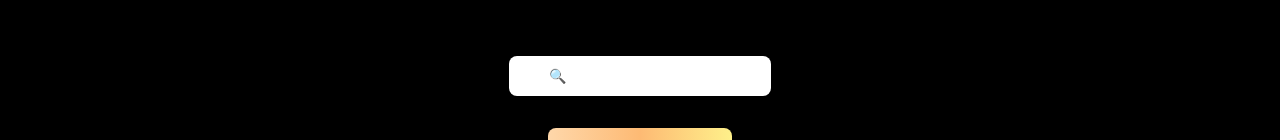
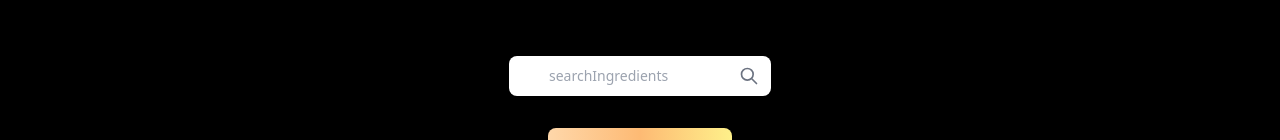
Before and after one commit to kinajin/AIgrandma_front, a React (Vite) app: page /ingredients in a window 1280 px wide. Shown: the part 208-348 px from the top of the page. Built offline with nearby package versions, Linux system fonts and the light colour scheme; no server answers.

Commit message:
feature: change search input position

```diff
--- a/src/components/IngredientSelection.tsx
+++ b/src/components/IngredientSelection.tsx
@@ -1,9 +1,12 @@
-import React, { useState, useEffect } from 'react';
+import React, { useState } from 'react';
 import { useNavigate } from 'react-router-dom';
 import { useTranslation } from 'react-i18next';
 import { categories } from '../constants/ingredients';
 import { sendRecipeRequest } from '../api/geminiApi';
 import '../styles/tailwind.css';
+
+import SearchIcon from '../icons/SearchIcon';
+import ClearIcon from '../icons/ClearIcon';
 
 const IngredientSelection: React.FC = () => {
   const [selectedIngredients, setSelectedIngredients] = useState<string[]>([]);
@@ -17,13 +20,16 @@ const IngredientSelection: React.FC = () => {
       const updatedIngredients = prev.includes(ingredient)
         ? prev.filter((item) => item !== ingredient)
         : [...prev, ingredient];
-      console.log('Updated Ingredients:', updatedIngredients);
       return updatedIngredients;
     });
   };
 
   const handleSearchChange = (event: React.ChangeEvent<HTMLInputElement>) => {
     setSearchTerm(event.target.value);
+  };
+
+  const handleClearSearch = () => {
+    setSearchTerm('');
   };
 
   const filteredCategories = Object.keys(categories).reduce((acc, category) => {
@@ -50,7 +56,7 @@ const IngredientSelection: React.FC = () => {
   };
 
   return (
-    <div className="page-container">
+    <div className="flex flex-col justify-start min-h-screen">
       {/* search-input */}
       <form className="max-w-md mx-auto m-4">
         <div className="relative">
@@ -60,10 +66,17 @@ const IngredientSelection: React.FC = () => {
             value={searchTerm}
             onChange={handleSearchChange}
             className="search-input"
-            placeholder={t('🔍')}
+            placeholder={t('searchIngredients')}
             aria-label={t('search')}
             required
           />
+          <div className="absolute inset-y-0 right-0 flex items-center pr-3">
+            {searchTerm ? (
+              <ClearIcon onClick={handleClearSearch} />
+            ) : (
+              <SearchIcon />
+            )}
+          </div>
         </div>
       </form>
 
@@ -73,7 +86,7 @@ const IngredientSelection: React.FC = () => {
         disabled={isLoading}
         className="submit-button"
       >
-        {isLoading ? t('loading') : t('submit')}
+        {isLoading ? t('loading...') : t('submit')}
       </button>
 
       {/* ingredient-selection */}
--- /dev/null
+++ b/src/icons/ClearIcon.tsx
@@ -0,0 +1,21 @@
+import React from 'react';
+
+const ClearIcon: React.FC<{ onClick: () => void }> = ({ onClick }) => (
+  <svg
+    xmlns="http://www.w3.org/2000/svg"
+    fill="none"
+    viewBox="0 0 24 24"
+    stroke="currentColor"
+    className="w-5 h-5 text-gray-500 cursor-pointer"
+    onClick={onClick}
+  >
+    <path
+      strokeLinecap="round"
+      strokeLinejoin="round"
+      strokeWidth="2"
+      d="M6 18L18 6M6 6l12 12"
+    />
+  </svg>
+);
+
+export default ClearIcon;
--- /dev/null
+++ b/src/icons/SearchIcon.tsx
@@ -0,0 +1,20 @@
+import React from 'react';
+
+const SearchIcon: React.FC = () => (
+  <svg
+    xmlns="http://www.w3.org/2000/svg"
+    fill="none"
+    viewBox="0 0 24 24"
+    stroke="currentColor"
+    className="w-5 h-5 text-gray-500"
+  >
+    <path
+      strokeLinecap="round"
+      strokeLinejoin="round"
+      strokeWidth="2"
+      d="M21 21l-6-6m2-5a7 7 0 11-14 0 7 7 0 0114 0z"
+    />
+  </svg>
+);
+
+export default SearchIcon;
```
Also changed, not shown: src/styles/tailwind.css.
